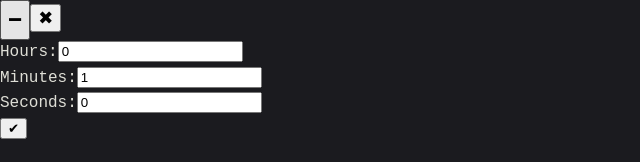
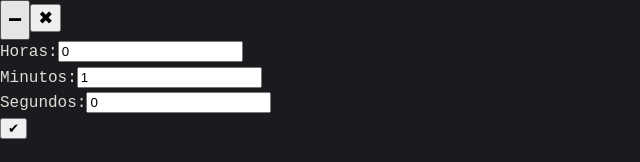
Before and after one commit to CHAPID611/TallerGitFlow, a React (Vite) app in the folder src/renderer/: page / in a window 1280 px wide. Shown: the top 162 px of the page, without its empty margins (0-640 px from the left). Built offline with nearby package versions, Linux system fonts and the light colour scheme.

Commit message:
integrando git flow

```diff
--- a/src/renderer/src/components/Timer.jsx
+++ b/src/renderer/src/components/Timer.jsx
@@ -13,17 +13,17 @@ export default function Timer() {
         <div className="flex justify-center">
           <div>
             <InputField
-              label="Hours"
+              label="Horas"
               value={hours}
               onChange={(e) => setHours(parseInt(e.target.value))}
             />
             <InputField
-              label="Minutes"
+              label="Minutos"
               value={minutes}
               onChange={(e) => setMinutes(parseInt(e.target.value))}
             />
             <InputField
-              label="Seconds"
+              label="Segundos"
               value={seconds}
               onChange={(e) => setSeconds(parseInt(e.target.value))}
             />
```
